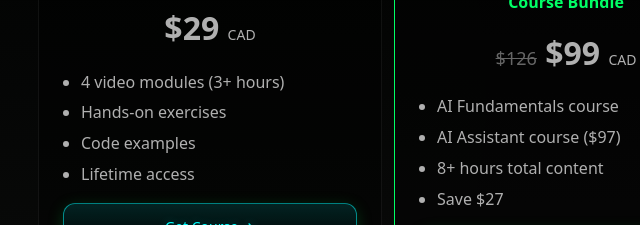
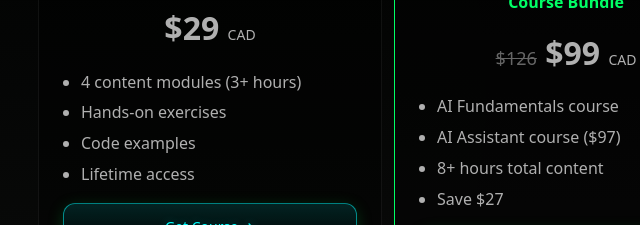
Before and after one commit to Novixel/novixel.github.io, a plain HTML site: page products/ai-fundamentals.html in a window 1280 px wide. Shown: the part 1641-1866 px from the top of the page, 252-892 px from the left. Drawn offline with Linux system fonts and the light colour scheme.

Commit message:
Remove all video references from courses - they are text/guides

```diff
--- a/products/ai-fundamentals.html
+++ b/products/ai-fundamentals.html
@@ -128,7 +128,7 @@ height="0" width="0" style="display:none;visibility:hidden"></iframe></noscript>
                 <h3>AI Fundamentals</h3>
                 <p style="font-size: 32px; margin: 12px 0;"><strong>$29</strong> <span class="muted" style="font-size: 14px;">CAD</span></p>
                 <ul class="bullets" style="text-align: left; margin: 16px 0;">
-                    <li>4 video modules (3+ hours)</li>
+                    <li>4 content modules (3+ hours)</li>
                     <li>Hands-on exercises</li>
                     <li>Code examples</li>
                     <li>Lifetime access</li>
```
Also changed, not shown: products/ai-assistant-course.html (+1 -1 lines), index.html (line endings or trailing spaces), products/PRODUCT_TEMPLATE.html (line endings or trailing spaces), products/ai-starter-kit.html (line endings or trailing spaces), products/course-bundle.html (line endings or trailing spaces), products/forge-template.html (line endings or trailing spaces), products/landing-page-bundle.html (line endings or trailing spaces), products/pulse-template.html (line endings or trailing spaces), products/starter-template.html (line endings or trailing spaces).
